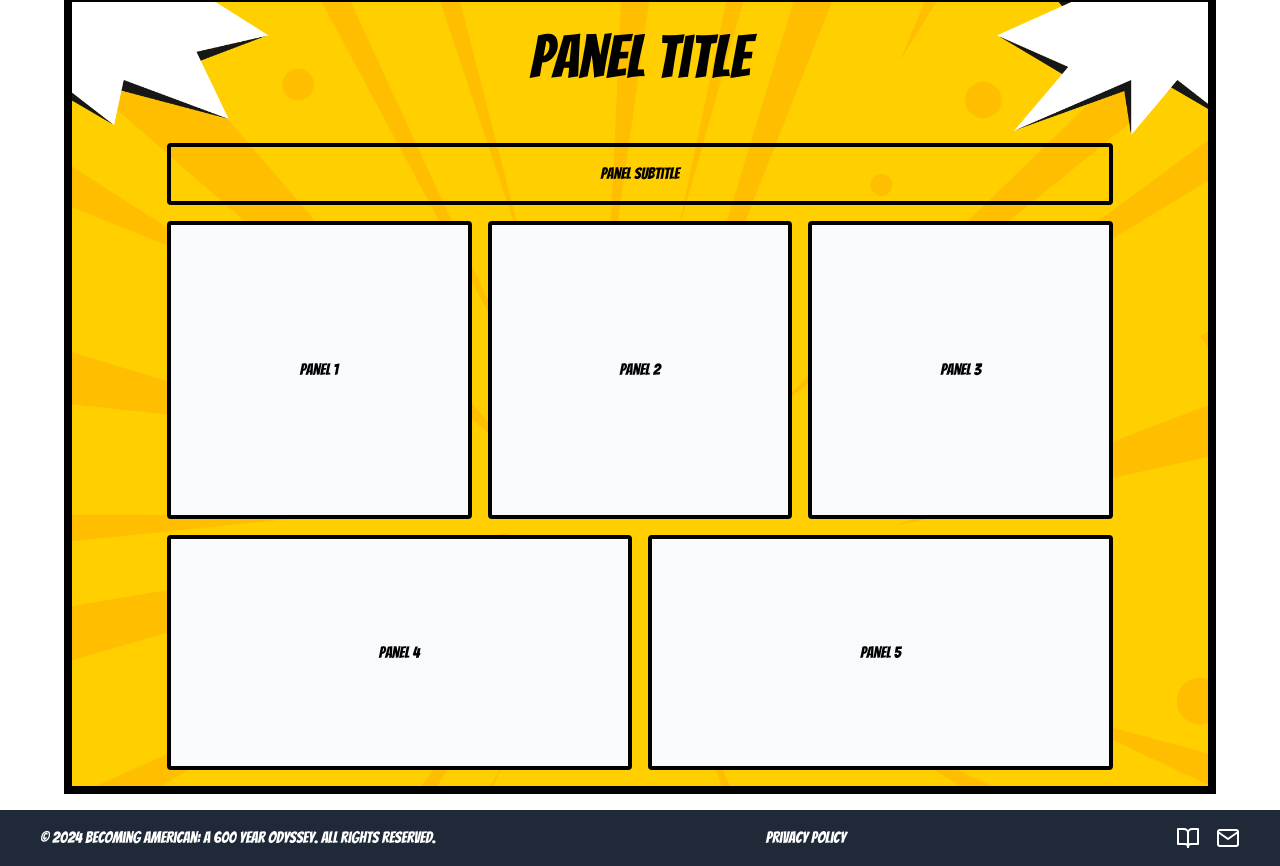
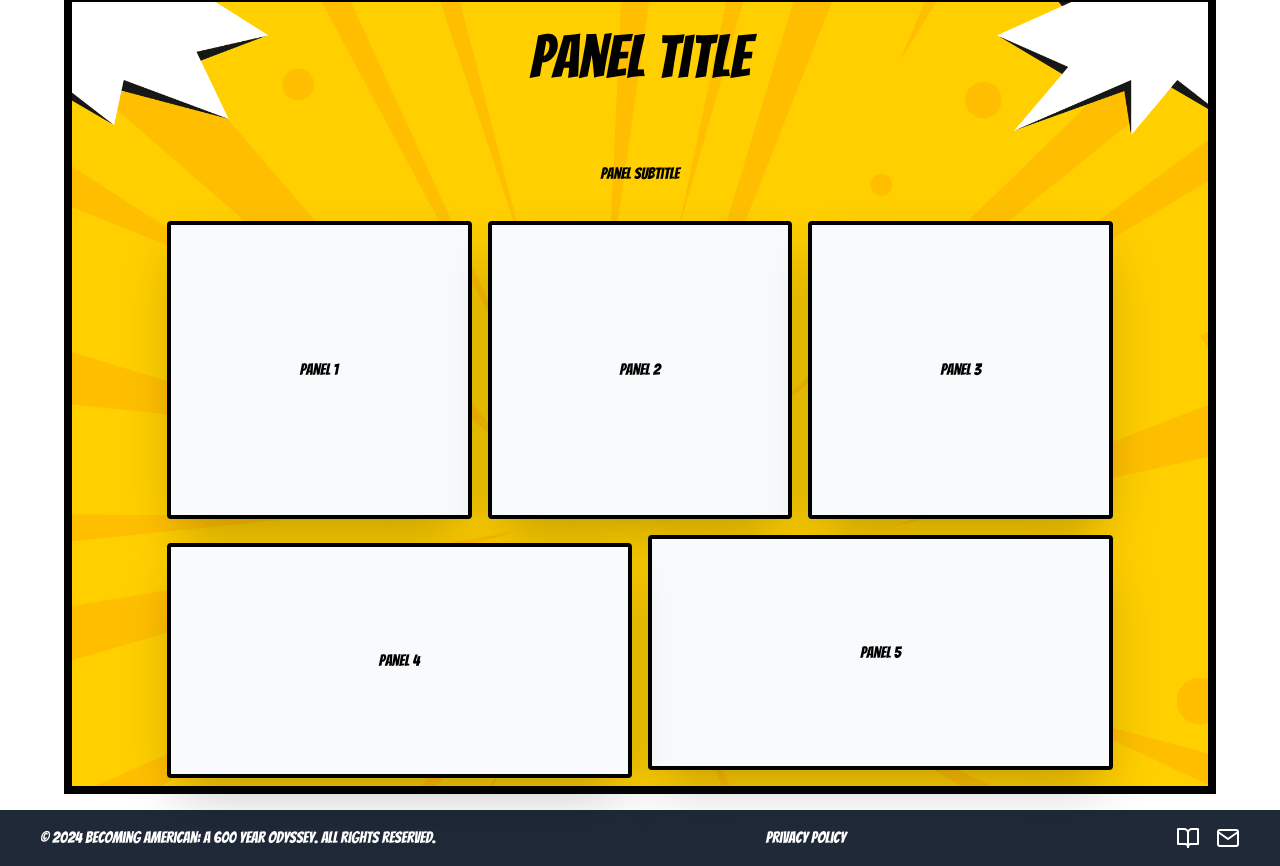
Before and after one commit to alison2686/book-map, a Next.js app: page / in a window 1280 px wide. Shown: the part 2425-3291 px from the top of the page. Built offline with nearby package versions, Linux system fonts and the light colour scheme.

Commit message:
offset panel 4

```diff
--- a/src/components/panel/index.tsx
+++ b/src/components/panel/index.tsx
@@ -10,25 +10,25 @@ function ComicPanel() {
             <h1 className='text-6xl col-span-full row-span-2 flex items-center justify-center rounded'>
               Panel Title
             </h1>
-            <div className='col-span-full border-4 border-black flex items-center justify-center rounded'>
+            <div className='col-span-full flex items-center justify-center rounded'>
               Panel Subtitle
             </div>
             {/* Top row: 3 square panels */}
-            <div className='col-span-2 row-span-4 bg-slate-50 border-4 border-black flex items-center justify-center rounded'>
+            <div className='col-span-2 row-span-4 bg-slate-50 border-4 border-black shadow-2xl flex items-center justify-center rounded'>
               Panel 1
             </div>
-            <div className='col-span-2 row-span-4 bg-slate-50 border-4 border-black flex items-center justify-center rounded'>
+            <div className='col-span-2 row-span-4 bg-slate-50 border-4 border-black shadow-2xl flex items-center justify-center rounded'>
               Panel 2
             </div>
-            <div className='col-span-2 row-span-4 bg-slate-50 border-4 border-black flex items-center justify-center rounded'>
+            <div className='col-span-2 row-span-4 bg-slate-50 border-4 border-black shadow-2xl flex items-center justify-center rounded'>
               Panel 3
             </div>
 
             {/* Bottom row: 2 rectangular panels */}
-            <div className='col-span-3 row-span-4 bg-slate-50 border-4 border-black flex items-center justify-center rounded'>
+            <div className='col-span-3 row-span-4 bg-slate-50 border-4 border-black shadow-2xl flex items-center justify-center rounded transform translate-y-2'>
               Panel 4
             </div>
-            <div className='col-span-3 row-span-4 bg-slate-50 border-4 border-black flex items-center justify-center rounded'>
+            <div className='col-span-3 row-span-4 bg-slate-50 border-4 border-black shadow-2xl flex items-center justify-center rounded'>
               Panel 5
             </div>
           </div>
```
